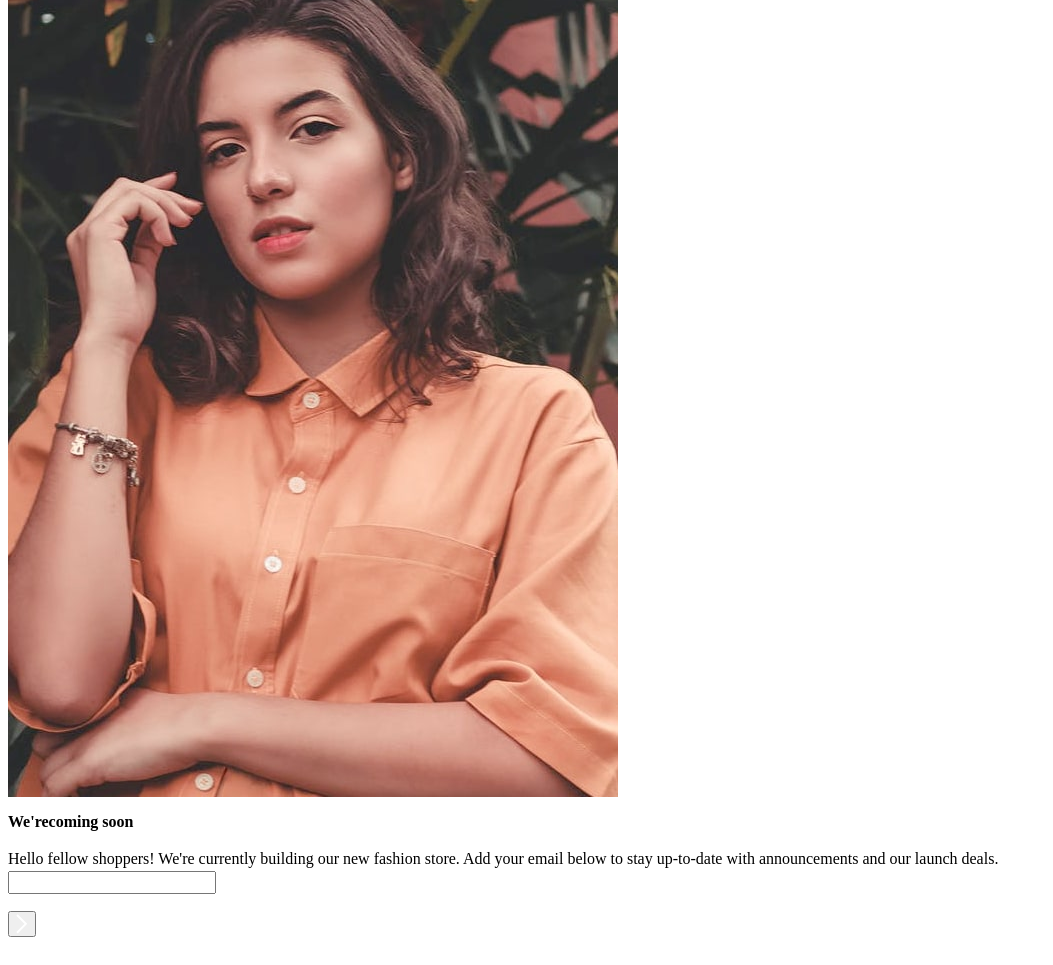
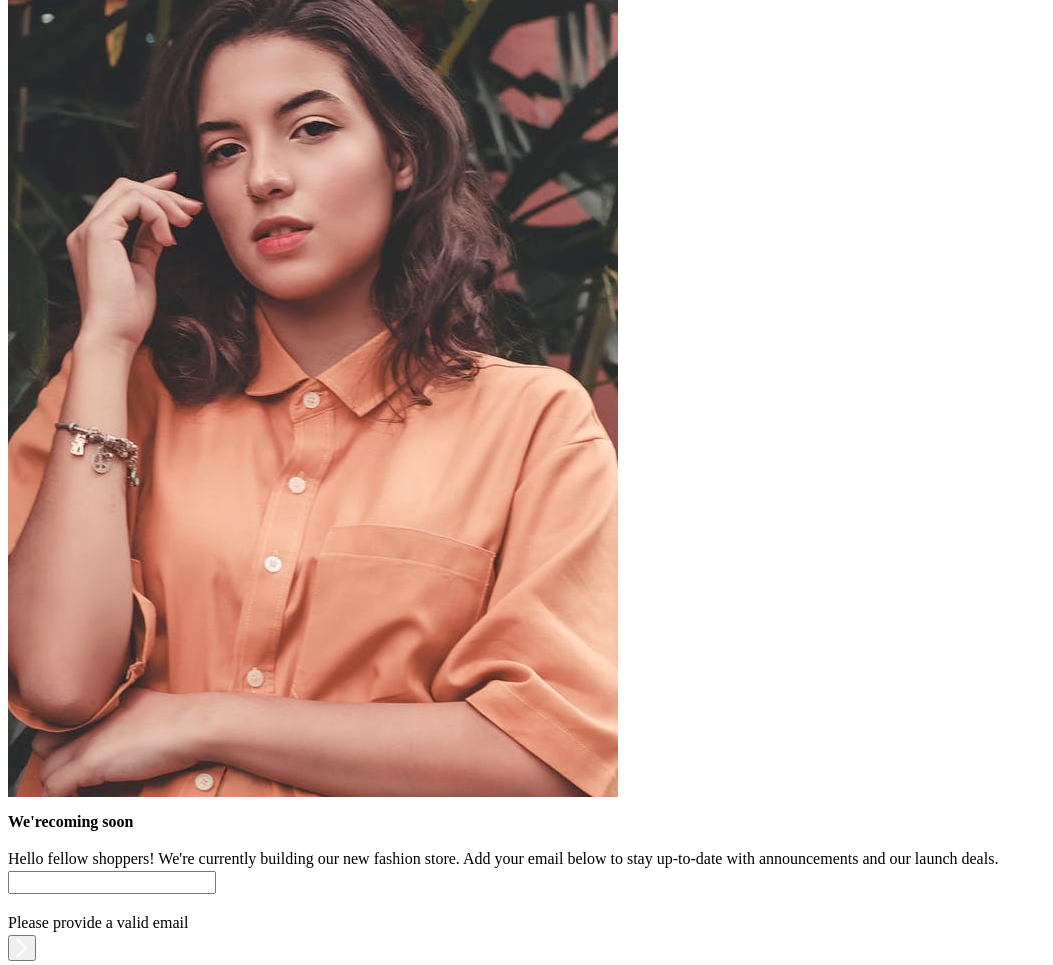
Before and after one commit to domagojkuzmek/frontend-practice, a website built with Vite: page apparel-coming-soon-page/index.html in a window 1280 px wide. Shown: the part 44-1009 px from the top of the page, without its empty margins (0-1053 px from the left). Before the commit the page ends 985 px from the top, so only its background shows below. Built offline with nearby package versions, Linux system fonts and the light colour scheme.

Commit message:
Fix: added validation message

```diff
--- a/apparel-coming-soon-page/index.html
+++ b/apparel-coming-soon-page/index.html
@@ -62,7 +62,7 @@
             <label for="newsletter-input">
               <input type="text" name="Newsletter" id="newsletter-input" />
             </label>
-            <p class="validation-message"></p>
+            <p class="validation-message">Please provide a valid email</p>
             <button>
               <img src="./src/assets/icon-arrow.svg" alt="Submit button" />
             </button>
```
